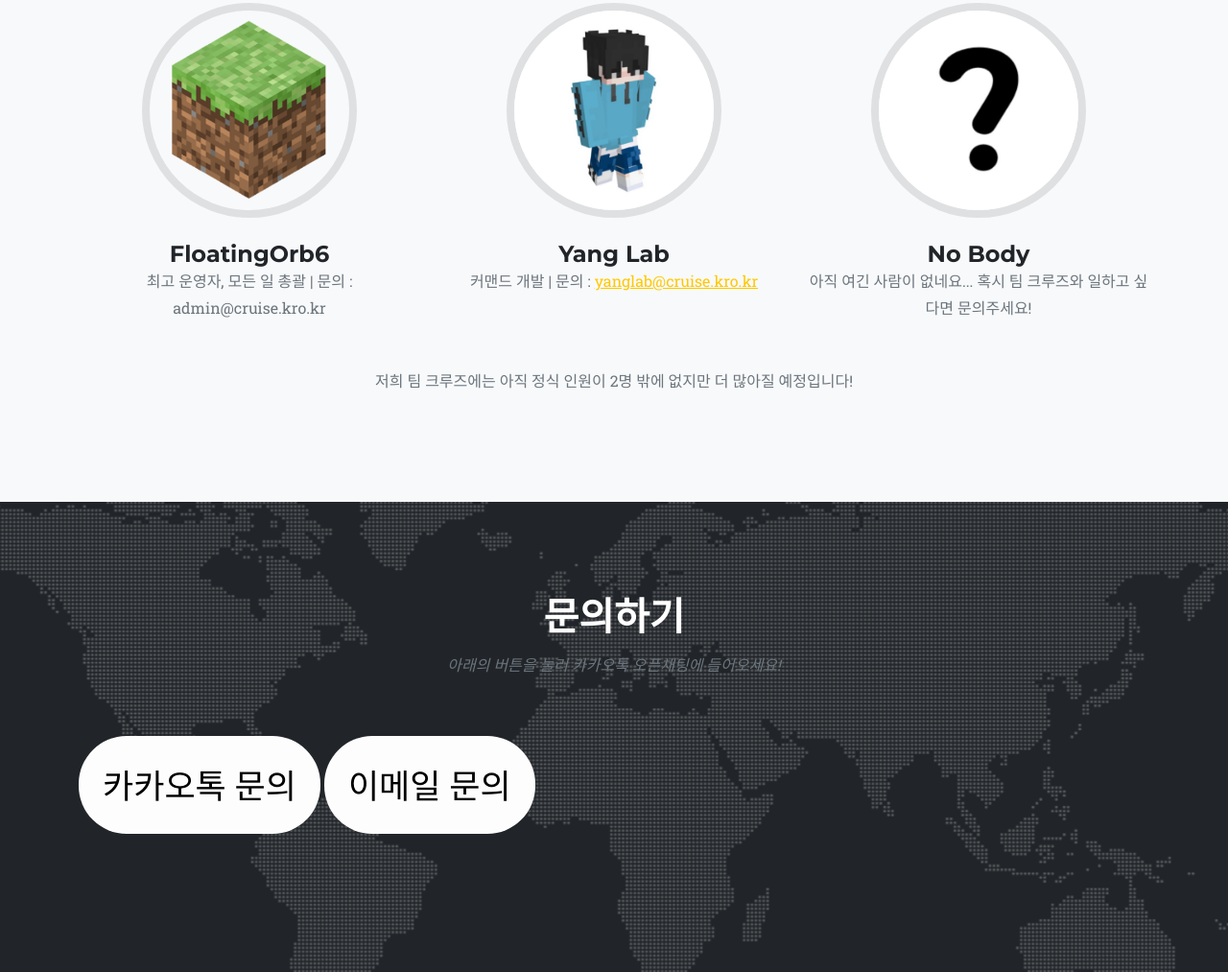
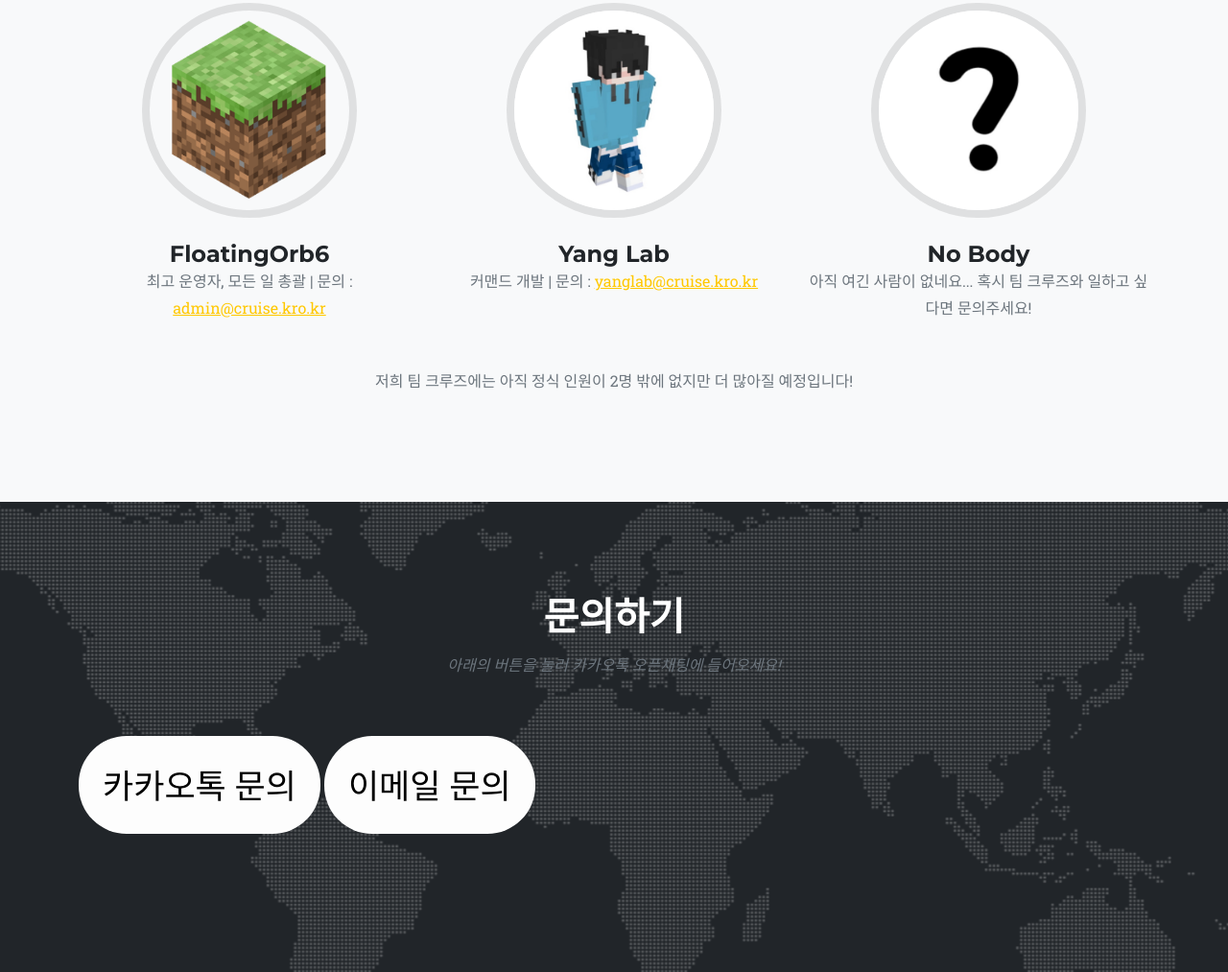
Before and after one commit to TeamCruise/main.html, a plain HTML site: page index.html in a window 1280 px wide. Shown: the part 2811-3824 px from the top of the page at 96% size. Drawn offline with nearby package versions, Linux system fonts and the light colour scheme.

Commit message:
AdminMail

```diff
--- a/index.html
+++ b/index.html
@@ -201,7 +201,8 @@
                         <div class="team-member">
                             <img class="mx-auto rounded-circle" src="assets/img/team/1.png" alt="..." />
                             <h4>FloatingOrb6</h4>
-                            <p class="text-muted">최고 운영자, 모든 일 총괄 | 문의 : admin@cruise.kro.kr</p>
+                            <p class="text-muted">최고 운영자, 모든 일 총괄 | 문의 : <a href="mailto:admin@cruise.kro.kr?Subject=팀%20크루즈%20문의" target="_top">admin@cruise.kro.kr</a>
+                            </p></p>
                         </div>
                     </div>
                     <div class="col-lg-4">
```
